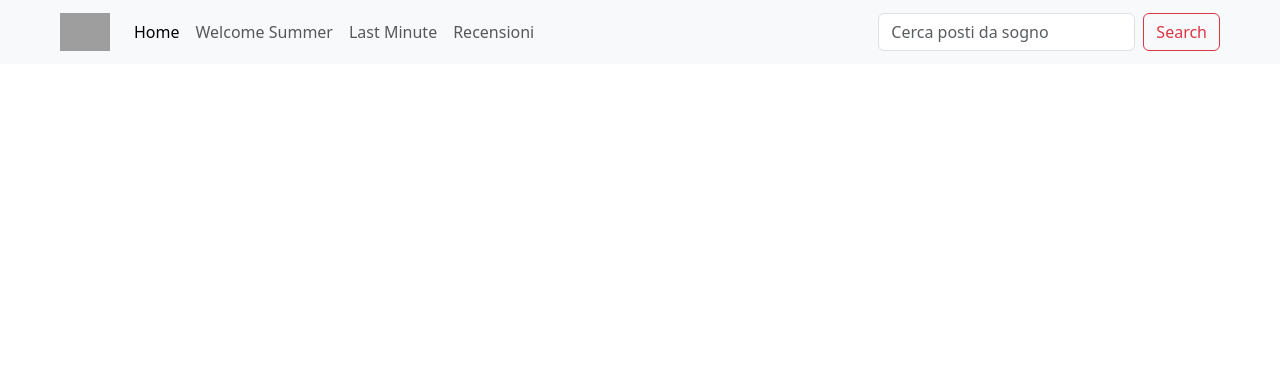
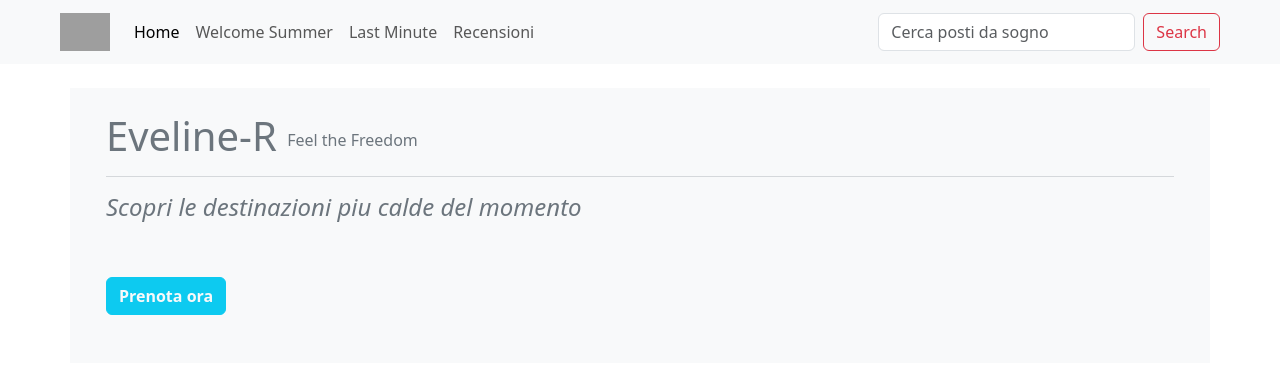
Before and after one commit to Cristiano-Rocchi/S6L2, a plain HTML site: page index.html in a window 1280 px wide. Drawn offline with nearby package versions, Linux system fonts and the light colour scheme; grey boxes are pictures that could not be loaded.

Commit message:
prima tabella main

```diff
--- a/index.html
+++ b/index.html
@@ -63,7 +63,25 @@
         </div>
       </nav>
     </header>
-    <main></main>
+    <main>
+      <div class="container">
+        <div class="row bg-light my-4 px-4">
+          <div class="col text-secondary pt-4">
+            <h1>
+              Eveline-R
+              <span class="fs-6 fw-light align-middle">Feel the Freedom</span>
+            </h1>
+            <hr />
+            <h1 class="fst-italic fs-4 fw-normal">
+              Scopri le destinazioni piu calde del momento
+            </h1>
+            <button type="button" class="btn btn-info text-light fw-bold my-5">
+              Prenota ora
+            </button>
+          </div>
+        </div>
+      </div>
+    </main>
     <footer></footer>
 
     <script
```
